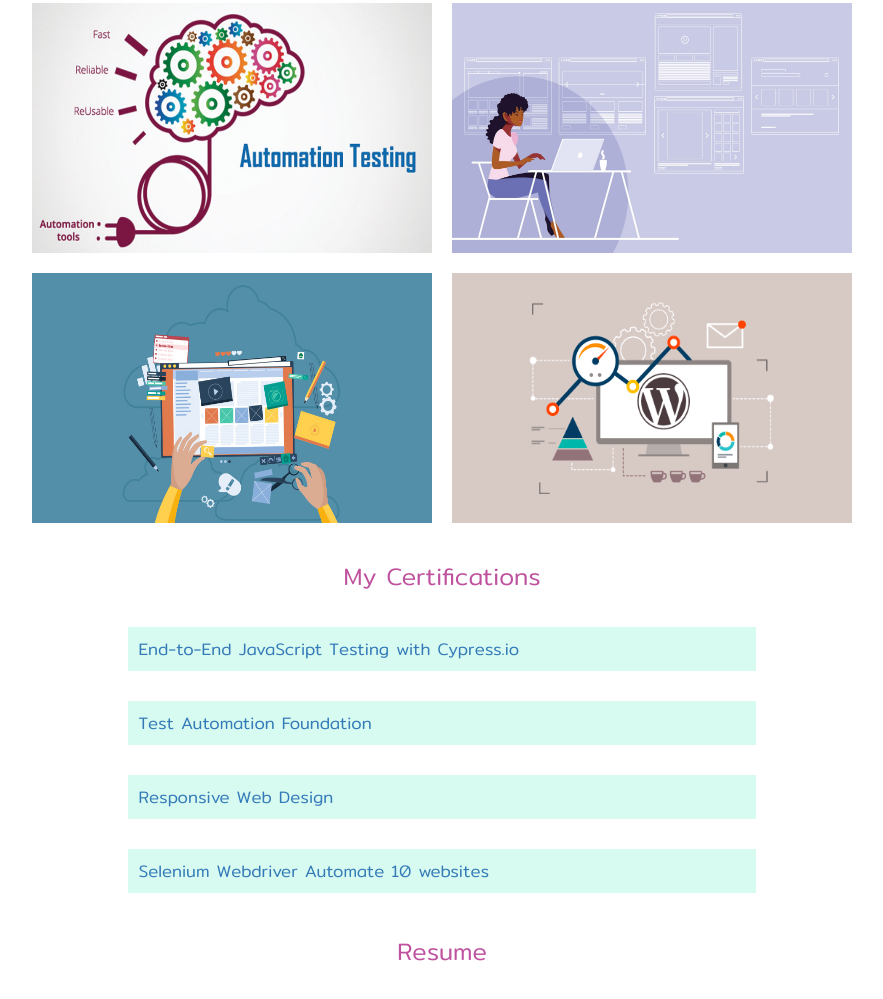
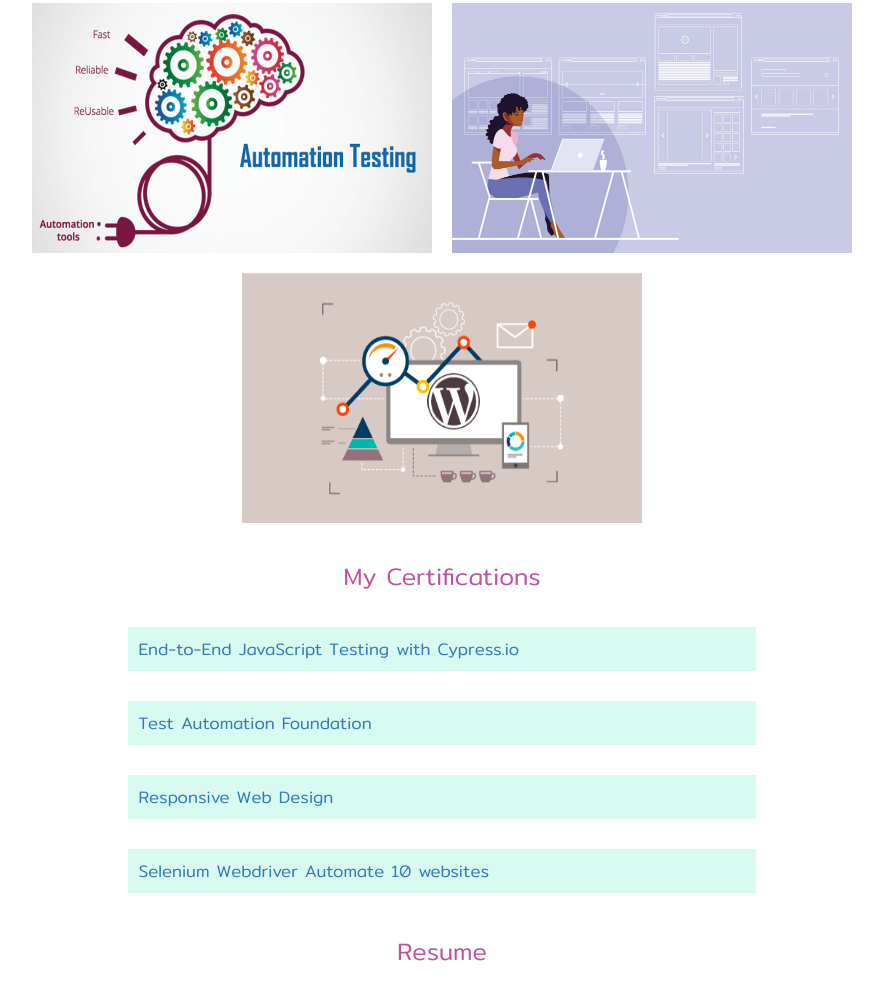
Before and after one commit to helishah3010/portfolio, a plain HTML site: page index.html in a window 1280 px wide. Shown: the part 809-1808 px from the top of the page, without its empty margins (198-1081 px from the left). Drawn offline with nearby package versions, Linux system fonts and the light colour scheme; grey boxes are pictures that could not be loaded.

Commit message:
removed sample portforlio website

```diff
--- a/index.html
+++ b/index.html
@@ -121,7 +121,7 @@
         </div>
 
 
-        <div class="childProject">
+<!--         <div class="childProject">
             <img src="create-website-2.jpg" alt="project image" class="projectImage">
             <div class="imageOverlay">
                 <h3>Portfolio Website</h3>
@@ -130,7 +130,7 @@
                 <div class="link"><a target="_blank" href="./fcc/fcc-portfolio/index.html">link</a>
                 </div>
             </div>
-        </div>
+        </div> -->
         <div class="childProject">
             <img src="wordpressimg.png" alt="project image" class="projectImage">
             <div class="imageOverlay">
```
